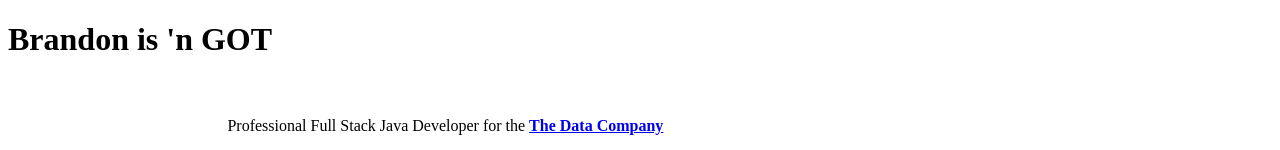
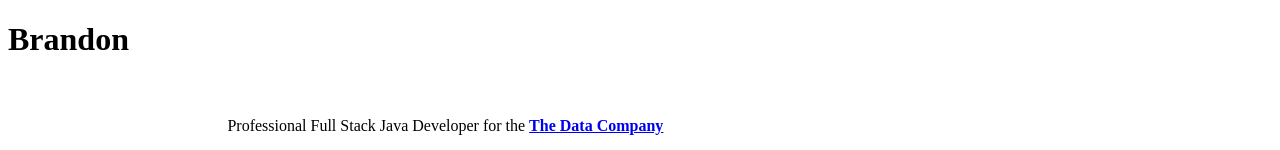
Before and after one commit to BrandonPrince/cv, a plain HTML site: page index.html in a window 1280 px wide. Shown: the top 150 px of the page. Drawn offline with Linux system fonts and the light colour scheme.

Commit message:
Update index.html
Changes to header

```diff
--- a/index.html
+++ b/index.html
@@ -7,7 +7,7 @@
 </head>
 
 <body>
-    <h1>Brandon is 'n GOT</h1>
+    <h1>Brandon</h1>
     <table cellspacing="20">
         <tr>
             <td><img src="/Users/brandonprince/Downloads/318336212_504132821688385_4002049437509255474_n.jpg"
```
